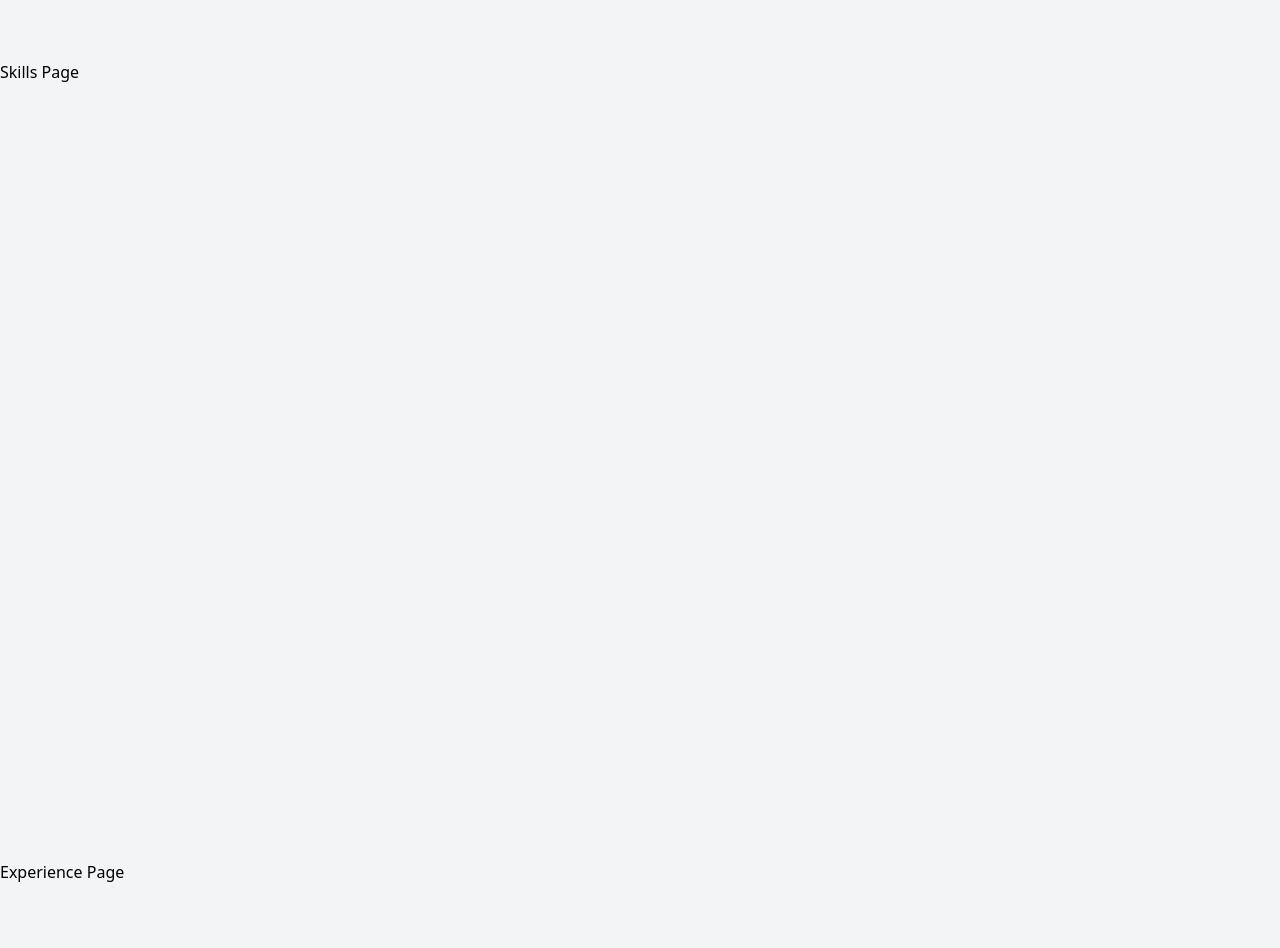
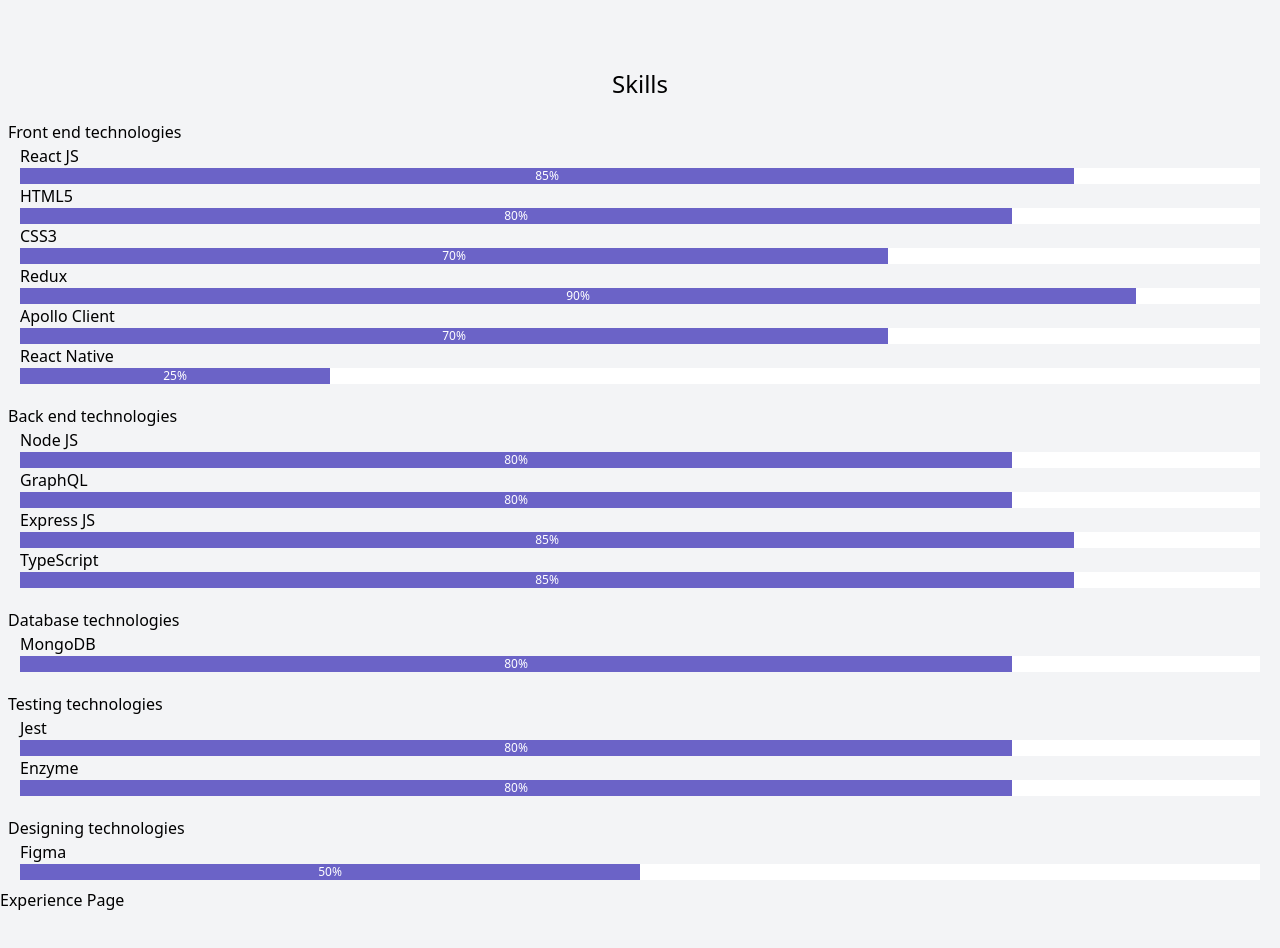
Before and after one commit to HamidRaza94/portfolio, a Next.js app: page / in a window 1280 px wide. Shown: the part 1540-2488 px from the top of the page. Built offline with nearby package versions, Linux system fonts and the light colour scheme.

Commit message:
initial commit

```diff
--- /dev/null
+++ b/src/components/loader.js
@@ -0,0 +1,21 @@
+import classNames from 'classnames';
+
+const Loader = (props) => {
+  const { label, count } = props;
+
+  return (
+    <div>
+      <h3>{label}</h3>
+      <div className={classNames('text-xs bg-white w-full h-4')}>
+        <div
+          className={classNames(`flex justify-center items-center text-white bg-primary h-4`)}
+          style={{ width: `${count}%`}}
+        >
+          <p>{count}%</p>
+        </div>
+      </div>
+    </div>
+  );
+};
+
+export default Loader;
--- a/src/components/skills.js
+++ b/src/components/skills.js
@@ -1,9 +1,54 @@
 import classNames from 'classnames';
+
+import Loader from '@/components/loader';
 
 const Skills = () => {
   return (
-    <div className={classNames('h-screen')}>
-      Skills Page
+    <div className={classNames('min-h-screen p-2')}>
+      <h1 className={classNames('text-2xl text-center')}>Skills</h1>
+      <div className={classNames('mt-5')}>
+        <h1>Front end technologies</h1>
+        <div className={classNames('mx-3')}>
+          <Loader label="React JS" count={85} />
+          <Loader label="HTML5" count={80} />
+          <Loader label="CSS3" count={70} />
+          <Loader label="Redux" count={90} />
+          <Loader label="Apollo Client" count={70} />
+          <Loader label="React Native" count={25} />
+        </div>
+      </div>
+
+      <div className={classNames('mt-5')}>
+        <h1>Back end technologies</h1>
+        <div className={classNames('mx-3')}>
+          <Loader label="Node JS" count={80} />
+          <Loader label="GraphQL" count={80} />
+          <Loader label="Express JS" count={85} />
+          <Loader label="TypeScript" count={85} />
+        </div>
+      </div>
+
+      <div className={classNames('mt-5')}>
+        <h1>Database technologies</h1>
+        <div className={classNames('mx-3')}>
+          <Loader label="MongoDB" count={80} />
+        </div>
+      </div>
+
+      <div className={classNames('mt-5')}>
+        <h1>Testing technologies</h1>
+        <div className={classNames('mx-3')}>
+          <Loader label="Jest" count={80} />
+          <Loader label="Enzyme" count={80} />
+        </div>
+      </div>
+
+      <div className={classNames('mt-5')}>
+        <h1>Designing technologies</h1>
+        <div className={classNames('mx-3')}>
+          <Loader label="Figma" count={50} />
+        </div>
+      </div>
     </div>
   );
 }
```
